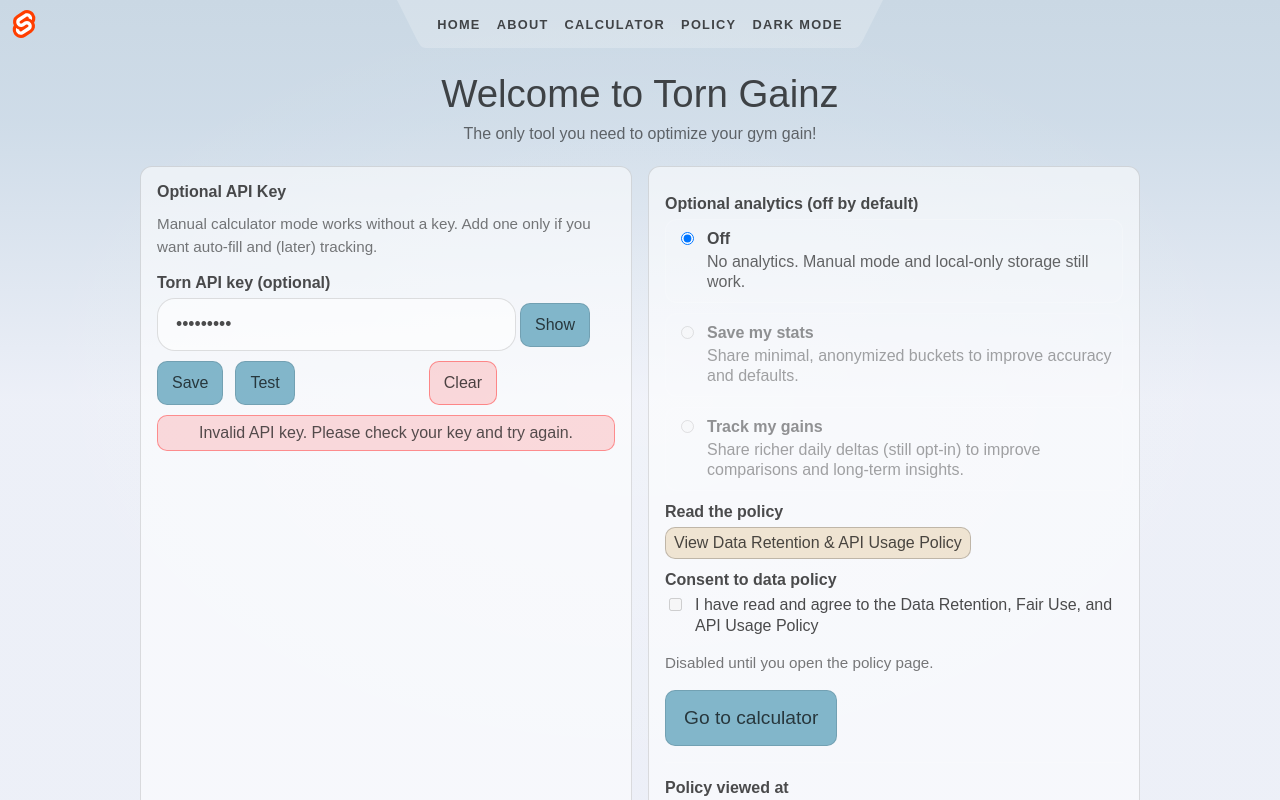
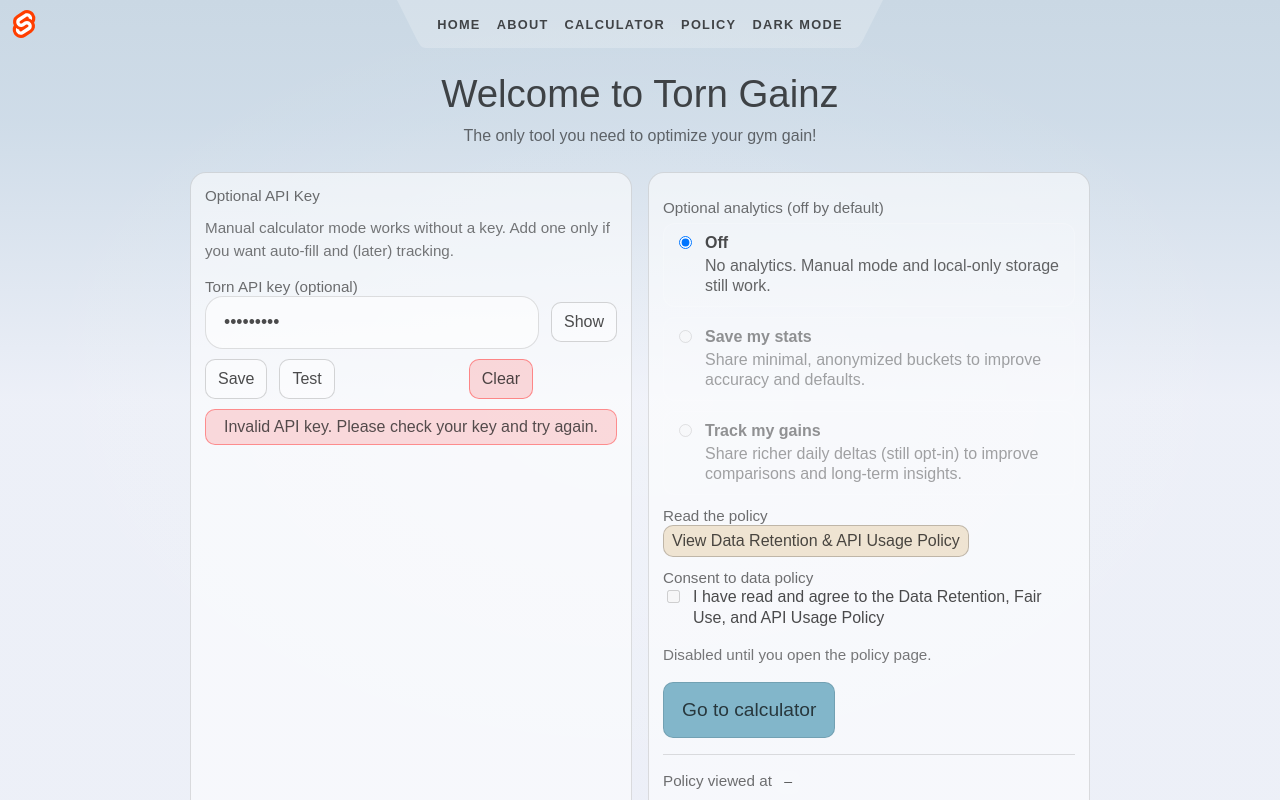
Before and after one commit to EevieTheFox/Torn-Gainz-Web-App, a SvelteKit app: page / in a window 1280 px wide. Both pictures are taken after typing "Sample123" into the empty fields and a click on the button "Save". Shown: the top 800 px of the page. Built offline with nearby package versions, Linux system fonts and the light colour scheme.

Commit message:
final de-duplication of styles, condensed where possible and adjusted ui to match

```diff
--- a/src/routes/+page.svelte
+++ b/src/routes/+page.svelte
@@ -138,24 +138,24 @@
     <title>Torn Gainz | Home</title>
 </svelte:head>
 
-<main class="wrap">
-    <header class="header">
+<main class="page">
+    <header class="pageHeader">
         <h1>Welcome to Torn Gainz</h1>
-        <p class="sub">The only tool you need to optimize your gym gain!</p>
+        <p class="meta">The only tool you need to optimize your gym gain!</p>
     </header>
 
-    <section class="grid">
+    <section class="grid2">
 
         <!-- API UI -->
         <div class="card">
-            <label class="label">Optional API Key</label>
+            <label class="fieldLabel">Optional API Key</label>
 
             <div class="row">
                 <p class="hint" style="margin-top:0">
                     Manual calculator mode works without a key. Add one only if you want auto-fill and (later) tracking.
                 </p>
 
-                <label class="label" for="apiKey">Torn API key (optional)</label>
+                <label class="fieldLabel" for="apiKey">Torn API key (optional)</label>
 
                 <div class="inputRow">
                     <input
@@ -215,7 +215,7 @@
             {#if hasApiKey}
 
                 <div class="row">
-                    <label class="label">Optional analytics (off by default)</label>
+                    <label class="fieldLabel">Optional analytics (off by default)</label>
 
                     <div class="telemetryGroup">
                         <label class="telemetryOption">
@@ -265,7 +265,7 @@
                 </div>
             {:else}
                 <div class="row">
-                    <label class="label">Optional analytics</label>
+                    <label class="fieldLabel">Optional analytics</label>
                     <p class="hint">
                         Add an API key to see analytics options. Manual mode doesn’t need telemetry settings.
                     </p>
@@ -274,14 +274,14 @@
 
             {#if hasApiKey}
                 <div class="row">
-                    <label class="label">Read the policy</label>
+                    <label class="fieldLabel">Read the policy</label>
                     <button type="button" class="btn btnGhost" on:click={openPolicy}>
                         View Data Retention & API Usage Policy
                     </button>
                 </div>
 
                 <div class="row">
-                    <label class="label">Consent to data policy</label>
+                    <label class="fieldLabel">Consent to data policy</label>
                     <label class="check">
                         <input
                                 type="checkbox"
@@ -308,17 +308,17 @@
 
             {#if hasApiKey}
                 <div class="row">
-                    <label class="label">Policy viewed at</label>
+                    <label class="fieldLabel">Policy viewed at</label>
                     <code class="code">{consent.policyViewedAt ?? "—"}</code>
                 </div>
 
                 <div class="row">
-                    <label class="label">Consent given at</label>
+                    <label class="fieldLabel">Consent given at</label>
                     <code class="code">{consent.consentGivenAt ?? "—"}</code>
                 </div>
 
                 <div class="row">
-                    <label class="label">Revoked at</label>
+                    <label class="fieldLabel">Revoked at</label>
                     <code class="code">{consent.revokedAt ?? "—"}</code>
                 </div>
             {/if}
@@ -334,41 +334,6 @@
 </main>
 
 <style>
-    .wrap {
-        max-width: 1000px;
-        margin: 0 auto;
-        padding: 24px 16px 64px;
-    }
-
-    .header h1 {
-        margin: 0 0 6px;
-    }
-
-    .sub {
-        text-align: center;
-        margin: 0 0 20px;
-        opacity: 0.8;
-    }
-
-    .grid {
-        display: grid;
-        grid-template-columns: 1fr;
-        gap: 16px;
-    }
-
-    @media (min-width: 900px) {
-        .grid {
-            grid-template-columns: 1fr 1fr;
-        }
-    }
-
-    .card {
-        border: 1px solid var(--card-border);
-        background: var(--card-bg);
-        border-radius: 12px;
-        padding: 16px;
-    }
-
 
     h2 {
         margin: 0 0 12px;
@@ -390,38 +355,11 @@
         margin-bottom: 6px;
     }
 
-    select {
-        width: 100%;
-        padding: 8px 10px;
-        border-radius: 10px;
-        border: 1px solid rgba(255,255,255,0.18);
-        background: transparent;
-        color: inherit;
-    }
-
-    .btn {
-        padding: 12px 14px;
-        border-radius: 10px;
-        border: 1px solid var(--card-border);
-        background: var(--seg-selected-bg);
-        color: inherit;
-        cursor: pointer;
-    }
-
-    .btn:hover {
-        background: rgba(255,255,255,0.10);
-    }
-
     .check {
         display: flex;
         gap: 10px;
         align-items: flex-start;
         line-height: 1.3;
-    }
-
-    .hint {
-        opacity: 0.75;
-        font-size: 0.95rem;
     }
 
     .warn {
@@ -436,19 +374,7 @@
         background: rgba(255,255,255,0.06);
     }
 
-    pre {
-        margin: 0;
-        white-space: pre-wrap;
-        word-break: break-word;
-    }
-
-    hr {
-        border: none;
-        border-top: 1px solid rgba(255, 255, 255, 0.12);
-        margin: 16px 0;
-    }
-
-    inputRow {
+    .inputRow {
         display: flex;
         gap: 12px;
         align-items: center;
--- a/src/routes/calculator/+page.svelte
+++ b/src/routes/calculator/+page.svelte
@@ -61,7 +61,7 @@
     <title>Torn Gainz | Home</title>
 </svelte:head>
 
-<section class="calc-page">
+<section class="page wide">
     <header class="calc-header">
         <h1>Calculator</h1>
 
@@ -72,11 +72,11 @@
         </div>
 
         <div class="control-area">
-            <div class="row row-center">
+            <div class="field row-center">
                 <div class="control-row">
                     <div class="left"></div>
                     <div class="mid">
-                        <div class="row-label centered">Jump Calculation Type</div>
+                        <div class="fieldLabel centered">Jump Calculation Type</div>
                         <div class="row-controls">
                             <div class="center">
                                 <!-- We’ll wire clicks manually for clarity -->
@@ -92,8 +92,6 @@
                                     {/each}
                                 </div>
                             </div>
-
-
                         </div>
                     </div>
 
@@ -112,12 +110,12 @@
                 </div>
             </div>
 
-            <div class="row row-center">
+            <div class="field row-center">
                 {#if state.jumpType === 'manual'}
                     <div class="control-row">
                         <div class="left"></div>
                         <div class="mid">
-                            <div class="row-label centered">Jump Style</div>
+                            <div class="fieldLabel centered">Jump Style</div>
                             <div class="seg-wrap small">
                                 {#each scaffoldOptions as opt (opt.value)}
                                     <button
@@ -135,15 +133,12 @@
                             <span class="meta-item">Manual inputs (no live snapshot)</span>
                         </div>
                     </div>
-
                 {:else}
-                    <div class="row-controls">
-                        <div class="center">
                     <div class="control-row">
                         <div class="left"></div>
 
                         <div class="mid">
-                                    <div class="row-label centered">Input Mode</div>
+                            <div class="fieldLabel centered">Input Mode</div>
                             <div class="seg-wrap small">
                                 <button
                                         type="button"
@@ -175,8 +170,6 @@
                             {/if}
                         </div>
                     </div>
-                        </div>
-                    </div>
                 {/if}
             </div>
 
@@ -188,7 +181,7 @@
     </header>
 
     <!-- Cards layout skeleton -->
-    <div class="grid">
+    <div class="stack">
         <!-- Row 1: User Information -->
         <div class="row3">
             <div class="card"><h2>User Information</h2><div class="placeholder">Left: Max happy, property type/perks, preference</div></div>
@@ -208,7 +201,7 @@
             <div class="card full">
                 <div class="card-header">
                     <h2>Customization</h2>
-                    <button type="button" class="linkish">Expand</button>
+                    <button type="button" class="btn ghost">Expand</button>
                 </div>
                 <div class="placeholder">Collapsed overrides bar (stats / perks / items) for Auto modes</div>
             </div>
@@ -229,7 +222,7 @@
                 <div class="subcard">
                     <div class="placeholder">Right: totals + grand total gains + gains/million + Calculate/Recalculate</div>
                     <div class="cta">
-                        <button type="button" class="primary">
+                        <button type="button" class="btn primary">
                             {state.jumpType === 'manual' || !state.snapshotAt ? 'Calculate' : 'Recalculate'}
                         </button>
                     </div>
@@ -242,30 +235,9 @@
 </section>
 
 <style>
-    .calc-page {
-        padding: 18px 16px 28px;
-        max-width: 1240px;
-        margin: 0 auto;
-    }
 
     .calc-header h1 {
         margin: 6px 0 12px;
-    }
-
-    .hint {
-        font-size: 0.85em;
-        opacity: 0.65;
-    }
-
-    .row {
-        display: flex;
-        flex-direction: column;
-        gap: 6px;
-    }
-
-    .row-label {
-        opacity: 0.8;
-        font-size: 0.95em;
     }
 
     .control-area {
@@ -299,7 +271,7 @@
         justify-content: flex-end;
     }
 
-    .row-label.centered {
+    .centered {
         text-align: center;
     }
 
@@ -348,82 +320,11 @@
         white-space: nowrap;
     }
 
-    .seg-wrap {
-        display: inline-flex;
-        border: 1px solid var(--card-border);
-        background: var(--card-bg);
-        border-radius: 14px;
-        overflow: hidden;
-    }
-    .seg-wrap.small {
-        border-radius: 12px;
-    }
-
-    .segbtn {
-        border: none;
-        background: transparent;
-        color: inherit;
-        padding: 10px 14px;
-        cursor: pointer;
-        font: inherit;
-        opacity: 0.9;
-    }
-    .segbtn.sm {
-        padding: 7px 10px;
-        font-size: 0.92em;
-    }
-
-    .segbtn:hover {
-        background: var(--seg-hover-bg);
-    }
-
-    .segbtn.selected {
-        background: var(--seg-selected-bg);
-        opacity: 1;
-    }
-
-    .segbtn:disabled {
-        opacity: 0.35;
-        cursor: not-allowed;
-    }
-
-    .notice {
-        border: 1px solid rgba(255,255,255,0.14);
-        background: rgba(255,255,255,0.04);
-        padding: 10px 12px;
-        border-radius: 12px;
-        font-size: 0.95em;
-        opacity: 0.9;
-    }
-
-    .grid {
-        display: flex;
-        flex-direction: column;
-        gap: 14px; margin-top: 16px;
-    }
-
     .row3 {
         display: grid;
         grid-template-columns:
                 repeat(3, 1fr);
         gap: 14px;
-    }
-
-    .card {
-        border: 1px solid var(--card-border);
-        background: var(--card-bg);
-        border-radius: 16px;
-        padding: 14px;
-    }
-
-    .card h2 {
-        margin: 0 0 10px;
-        font-size: 1.05em;
-        opacity: 0.95;
-    }
-
-    .card.full {
-        width: 97%;
     }
 
     .card-header {
@@ -433,43 +334,10 @@
         gap: 12px;
     }
 
-    .linkish {
-        border: none;
-        background: none;
-        color: inherit;
-        opacity: 0.8;
-        cursor: pointer;
-        text-decoration: underline;
-    }
-
     .subcard {
         border: 1px dashed var(--subcard-border);
         border-radius: 14px;
         padding: 12px;
-    }
-
-    .chips {
-        display: flex;
-        gap: 8px;
-        justify-content: flex-end;
-        align-items: center;
-        margin-top: 8px;
-    }
-
-    .chip {
-        border: 1px solid var(--card-border);
-        background: var(--card-bg);
-        padding: 6px 10px;
-        border-radius: 999px;
-        font-size: 0.85em;
-        opacity: 0.9;
-        white-space: nowrap;
-    }
-
-    .chips-label {
-        opacity: 0.6;
-        font-size: 0.8em;
-        margin-right: 4px;
     }
 
     .placeholder {
@@ -483,14 +351,6 @@
         justify-content: flex-end;
     }
 
-    .primary {
-        border: 1px solid var(--card-border);
-        background: var(--seg-selected-bg);
-        color: inherit;
-        padding: 10px 14px;
-        border-radius: 12px;
-        cursor: pointer;
-    }
     .primary:hover {
         background: rgba(255,255,255,0.12);
     }
--- a/src/routes/layout.css
+++ b/src/routes/layout.css
@@ -15,6 +15,7 @@
 	--column-margin-top: 4rem;
     --card-border: rgba(0, 0, 0, 0.12);
     --card-bg: rgba(255, 255, 255, 0.55);
+    --hover-bg: rgba(0, 0, 0, 0.06);
     --seg-hover-bg: rgba(81, 154, 181, 0.40);
     --seg-selected-bg: rgba(81,154,181,0.70);
     --subcard-border: rgba(0, 0, 0, 0.16);
@@ -90,6 +91,12 @@
     padding: 0.5em;
     overflow-x: auto;
     color: var(--color-text);
+}
+
+hr {
+    border: none;
+    border-top: 1px solid var(--card-border);
+    margin: 16px 0;
 }
 
 .text-column {
@@ -171,6 +178,10 @@
     padding: 24px 16px 64px;
 }
 
+.page.wide {
+    max-width: 1240px;
+}
+
 .pageHeader h1 {
     margin: 0 0 8px;
 }
@@ -179,13 +190,17 @@
 .card {
     border: 1px solid var(--card-border);
     background: var(--card-bg);
-    border-radius: 12px;
-    padding: 16px;
+    border-radius: 16px;
+    padding: 14px;
 }
 
 .card.compact {
     border-radius: 12px;
     padding: 12px;
+}
+
+.card.full {
+    width: 97.5%;
 }
 
 /* Small text helpers */
@@ -207,3 +222,154 @@
     word-break: break-word;
     line-height: 1.4;
 }
+
+/* Notices */
+.notice {
+    border: 1px solid rgba(255,255,255,0.14);
+    background: rgba(255,255,255,0.04);
+    padding: 10px 12px;
+    border-radius: 12px;
+    font-size: 0.95em;
+    opacity: 0.9;
+}
+
+/* ---------- Layout primitives ---------- */
+.stack {
+    display: flex;
+    flex-direction: column;
+    gap: 14px;
+    margin-top: 24px;
+}
+
+.grid2 {
+    display: grid;
+    grid-template-columns: 1fr;
+    gap: 16px;
+}
+
+@media (min-width: 900px) {
+    .grid2 {
+        grid-template-columns: 1fr 1fr;
+    }
+}
+
+/* ---------- Form primitives ---------- */
+.field {
+    display: flex;
+    flex-direction: column;
+    gap: 6px;
+}
+
+.fieldLabel {
+    opacity: 0.8;
+    font-size: 0.95rem;
+}
+
+.control {
+    border: 1px solid var(--subcard-border);
+    background: color-mix(in srgb, var(--card-bg) 70%, transparent 30%);
+    color: inherit;
+    border-radius: 10px;
+    padding: 10px 12px;
+}
+
+.control:focus {
+    outline: 2px solid color-mix(in srgb, var(--seg-selected-bg) 35%, transparent 65%);
+    outline-offset: 2px;
+}
+
+/* ---------- Buttons ---------- */
+.btn {
+    border: 1px solid var(--subcard-border);
+    background: color-mix(in srgb, var(--card-bg) 75%, transparent 25%);
+    color: inherit;
+    border-radius: 10px;
+    padding: 10px 12px;
+    cursor: pointer;
+}
+
+.btn:hover {
+    background: color-mix(in srgb, var(--hover-bg) 80%, transparent 20%);
+}
+
+.btn.primary {
+    border: 1px solid var(--card-border);
+    background: var(--seg-selected-bg);
+    color: inherit;
+    padding: 10px 14px;
+    border-radius: 12px;
+    cursor: pointer;
+}
+
+.btn.ghost {
+    border: none;
+    background: none;
+    padding: 0;
+    text-decoration: underline;
+    opacity: 0.85;
+}
+
+/* ---------- Segmented Buttons ---------- */
+.seg-wrap {
+    display: inline-flex;
+    border: 1px solid var(--card-border);
+    background: var(--card-bg);
+    border-radius: 14px;
+    overflow: hidden;
+}
+.seg-wrap.small {
+    border-radius: 12px;
+}
+
+.segbtn {
+    border: none;
+    background: transparent;
+    color: inherit;
+    padding: 10px 14px;
+    cursor: pointer;
+    font: inherit;
+    opacity: 0.9;
+}
+.segbtn.sm {
+    padding: 7px 10px;
+    font-size: 0.92em;
+}
+
+.segbtn:hover {
+    background: var(--seg-hover-bg);
+}
+
+.segbtn.selected {
+    background: var(--seg-selected-bg);
+    opacity: 1;
+}
+
+.segbtn:disabled {
+    opacity: 0.35;
+    cursor: not-allowed;
+}
+
+/* ------------Chips------------ */
+.chips {
+    display: flex;
+    gap: 8px;
+    justify-content: flex-end;
+    align-items: center;
+    margin-top: 8px;
+}
+
+.chip {
+    border: 1px solid var(--card-border);
+    background: var(--card-bg);
+    padding: 6px 10px;
+    border-radius: 999px;
+    font-size: 0.85em;
+    opacity: 0.9;
+    white-space: nowrap;
+}
+
+.chips-label {
+    opacity: 0.6;
+    font-size: 0.8em;
+    margin-right: 4px;
+}
```
Also changed, not shown: src/lib/components/SegmentedControl.svelte (+53 -51 lines). Lines whose indentation alone changed are shown as unchanged.
